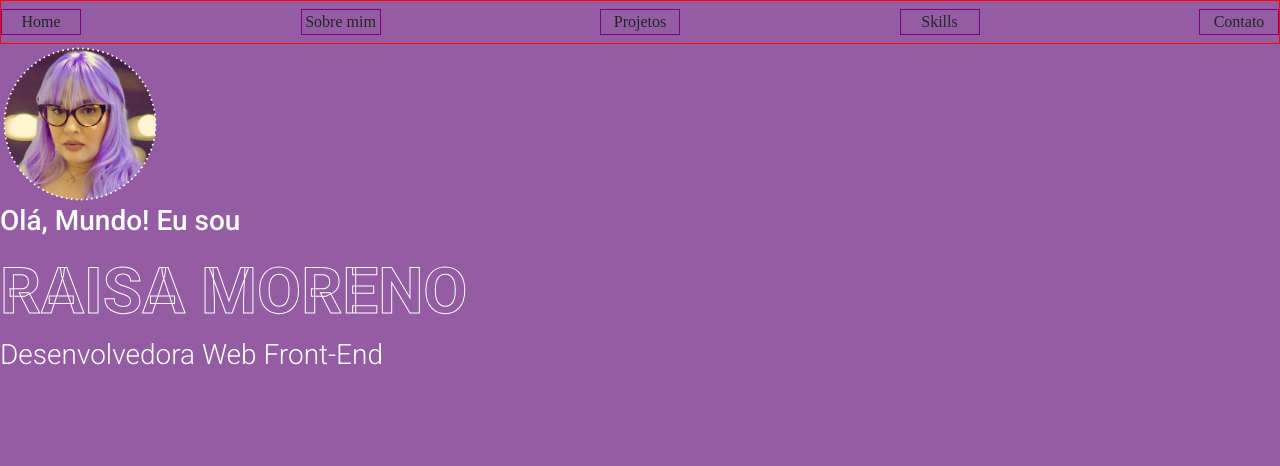
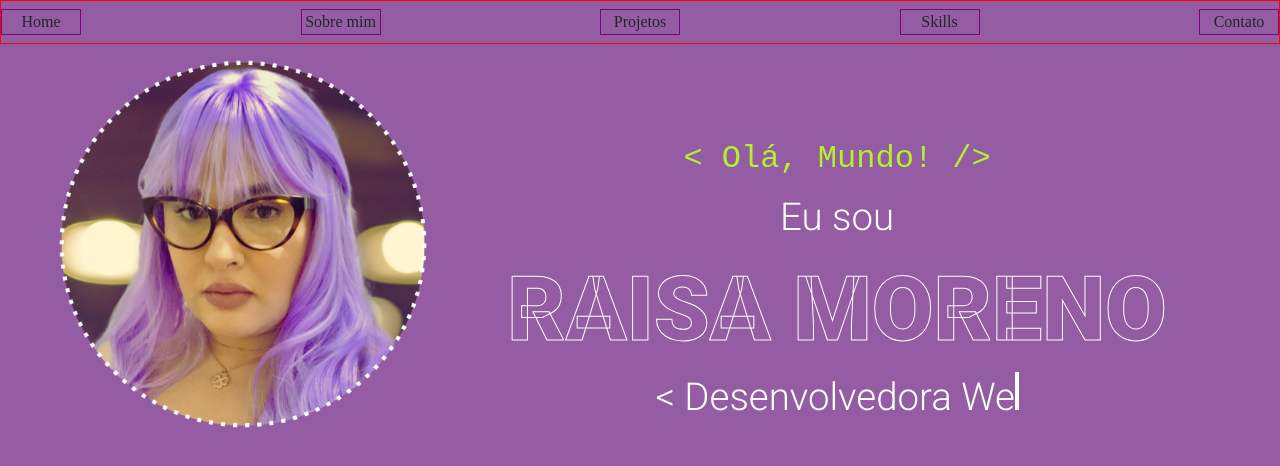
Before and after one commit to raisamrs/raisamrs.github.io, a React (Vite) app: page / in a window 1280 px wide. Shown: the top 466 px of the page. Built offline with nearby package versions, Linux system fonts and the light colour scheme.

Commit message:
styles: manipulação das classes por meio da biblioteca classname

```diff
--- /dev/null
+++ b/src/helpers/classesNames.ts
@@ -0,0 +1,33 @@
+import classNames from 'classnames';
+import styles from '../pages/Home/Home.module.css';
+
+export const myNameClasses = classNames(
+  styles.myName,
+  'display-3',
+  'text-uppercase',
+  'mb-2',
+);
+export const professionClasses = classNames(
+  styles.typedText,
+);
+export const helloWorldClasses = classNames(
+  styles.helloWorld,
+  'font-weight-normal',
+  'mb-3',
+);
+export const textContentClasses = classNames(
+  styles.textContent,
+  'mt-5',
+  'pt-5',
+  'mb-3',
+  'mx-5',
+  'px-4',
+);
+export const iAmClasses = classNames(
+  styles.iAm,
+  'mb-3',
+);
+
+export const imgClasses = classNames(
+  styles.imgContainer,
+);
--- a/src/pages/Home/Home.module.css
+++ b/src/pages/Home/Home.module.css
@@ -1,25 +1,75 @@
+@keyframes blink {
+  50% {
+    visibility: hidden;
+  }
+}
+
 img {
-  height: 20vh;
+  height: 30vw;
+  width: 30vw;
+}
+
+.cursor {
+  animation: blink 0.6s step-start 1;
+  background-color: rgb(255, 255, 255);
+  display: inline-block;
+  height: 3vw;
+  width: 0.3vw;
+}
+
+.helloWorld {
+  color: rgb(179, 241, 44);
+  font-family: 'Ubuntu Mono', monospace;
+  font-weight: 400;
+}
+
+.hidden {
+  visibility: hidden;
 }
 
 .homeContainer {
+  align-items: center;
+  display: flex;
+  flex-direction: row;
   font-family: 'Roboto', sans-serif;
   font-weight: 400;
-
-}
-.cursor {
-  border-left: 2px solid #fff;
-  display: inline-block;
-  margin-left: 2px;
-}
-.myName{
-  color: transparent;
-  -webkit-text-stroke: 1px #ffffff;
-  font-weight: bold;
 }
 
-.typedText{
-    display: inline-block;
-    font-weight: lighter;
-    position: relative;
-  }
+.iAm {
+  color: white;
+  font-size: 3vw;
+  font-weight: 300;
+}
+
+.imgContainer {
+  align-items: center;
+  display: flex;
+  flex-direction: column;
+  height: 30vw;
+  justify-content: center;
+  margin-left: 4vw;
+  width: 30vw;
+}
+
+.myName {
+  -webkit-text-stroke: 1px #ffffff;
+  color: transparent;
+  font-size: 7vw;
+  font-weight: 900;
+  text-align: center;
+}
+
+.textContent {
+  align-items: center;
+  margin-top: vw;
+  display: flex;
+  flex-direction: column;
+}
+
+.typedText {
+  color: white;
+  display: inline-block;
+  font-size: 3vw;
+  font-weight: 300;
+  position: relative;
+}
--- a/src/pages/Home/Home.tsx
+++ b/src/pages/Home/Home.tsx
@@ -1,44 +1,57 @@
 import { useEffect, useState, useRef } from 'react';
 import classNames from 'classnames';
+import {
+  myNameClasses, professionClasses, helloWorldClasses, iAmClasses, imgClasses,
+  textContentClasses,
+} from '../../helpers/classesNames';
 import profilePicture from '../../assets/Raisa - cabelo lilás.png';
 import styles from './Home.module.css';
 
 function Home() {
   const [text, setText] = useState('');
-  const fullText = 'Desenvolvedora Web Front-End';
+  const [showCursor, setShowCursor] = useState(true);
+  const fullText = '< Desenvolvedora Web Front-End />';
   const speed = 100;
-  const indexRef = useRef(0); // Usar useRef para manter o índice
+  const indexRef = useRef(0);
 
   useEffect(() => {
     const intervalId = setInterval(() => {
       const i = indexRef.current;
       if (i < fullText.length) {
         setText((prev) => prev + fullText.charAt(i));
+        setShowCursor((prev) => !prev); // Alterna a visibilidade do cursor
         indexRef.current += 1; // Incrementar o índice
       } else {
         clearInterval(intervalId);
+        setTimeout(() => {
+          setText('');
+          indexRef.current = 0;
+        }, speed);
       }
     }, speed);
 
     return () => clearInterval(intervalId); // Limpar intervalo quando o componente desmonta
-  }, [fullText, speed]);
-
-  const myNameClasses = classNames(styles.myName, 'display-3', 'text-uppercase', 'mb-2');
-  const professionClasses = classNames(
-    styles.typedText,
-    'font-weight-lighter',
-    'text-white',
-  );
+  }, [text, fullText, speed]);
 
   return (
     <div className={ styles.homeContainer }>
-      <img src={ profilePicture } alt="foto de perfil" />
-      <h3 className="text-white font-weight-normal mb-3">Olá, Mundo! Eu sou</h3>
-      <h1 className={ myNameClasses }>Raisa Moreno</h1>
-      <h3 className={ professionClasses }>
-        {text}
-        <span className={ styles.cursor } />
-      </h3>
+      <div className={ imgClasses }>
+        <img
+          src={ profilePicture }
+          alt="foto de perfil"
+        />
+      </div>
+      <div className={ textContentClasses }>
+        <h2 className={ helloWorldClasses }>&lt; Olá, Mundo! /&gt;</h2>
+        <h3 className={ iAmClasses }>Eu sou</h3>
+        <h1 className={ myNameClasses }>Raisa Moreno</h1>
+        <h3 className={ professionClasses }>
+          {text}
+          <span
+            className={ classNames(styles.cursor, { [styles.hidden]: !showCursor }) }
+          />
+        </h3>
+      </div>
     </div>
   );
 }
```
